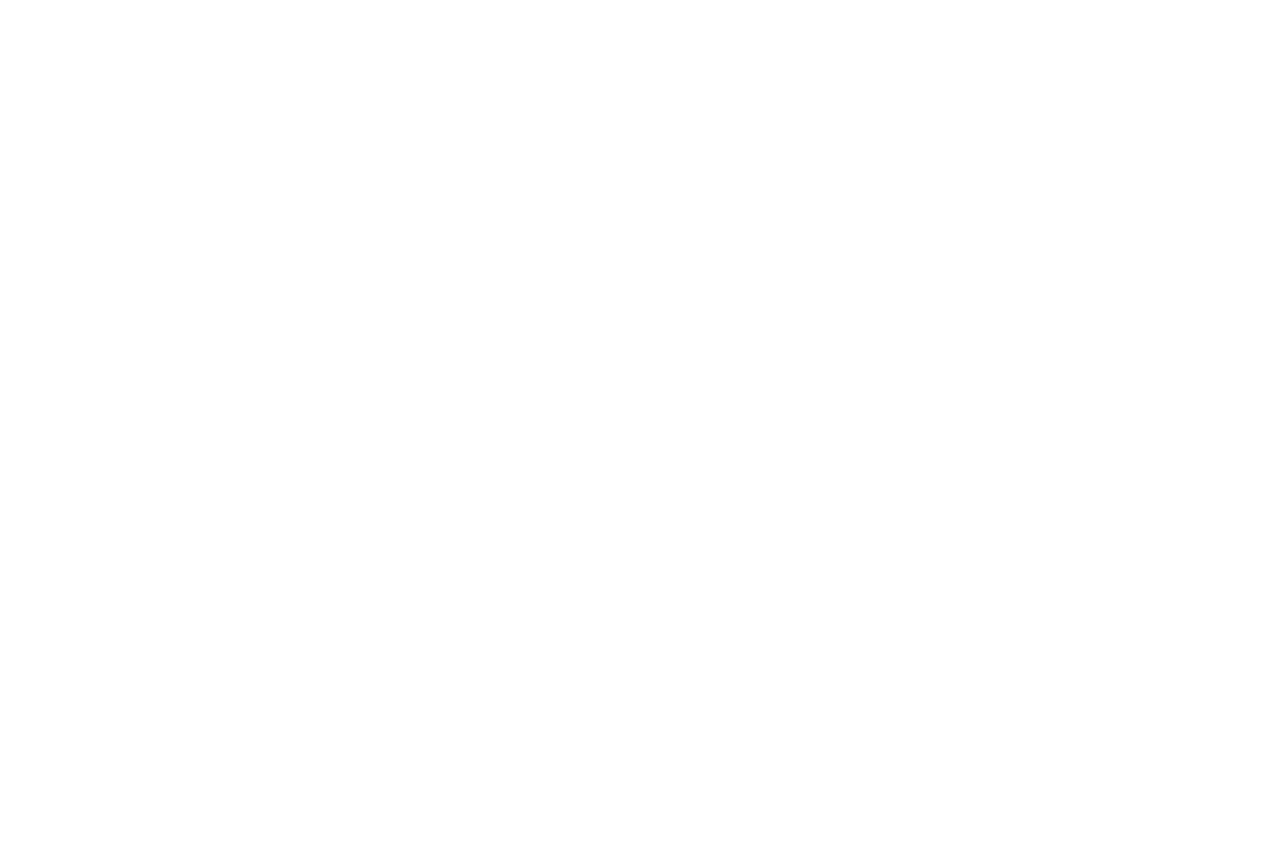
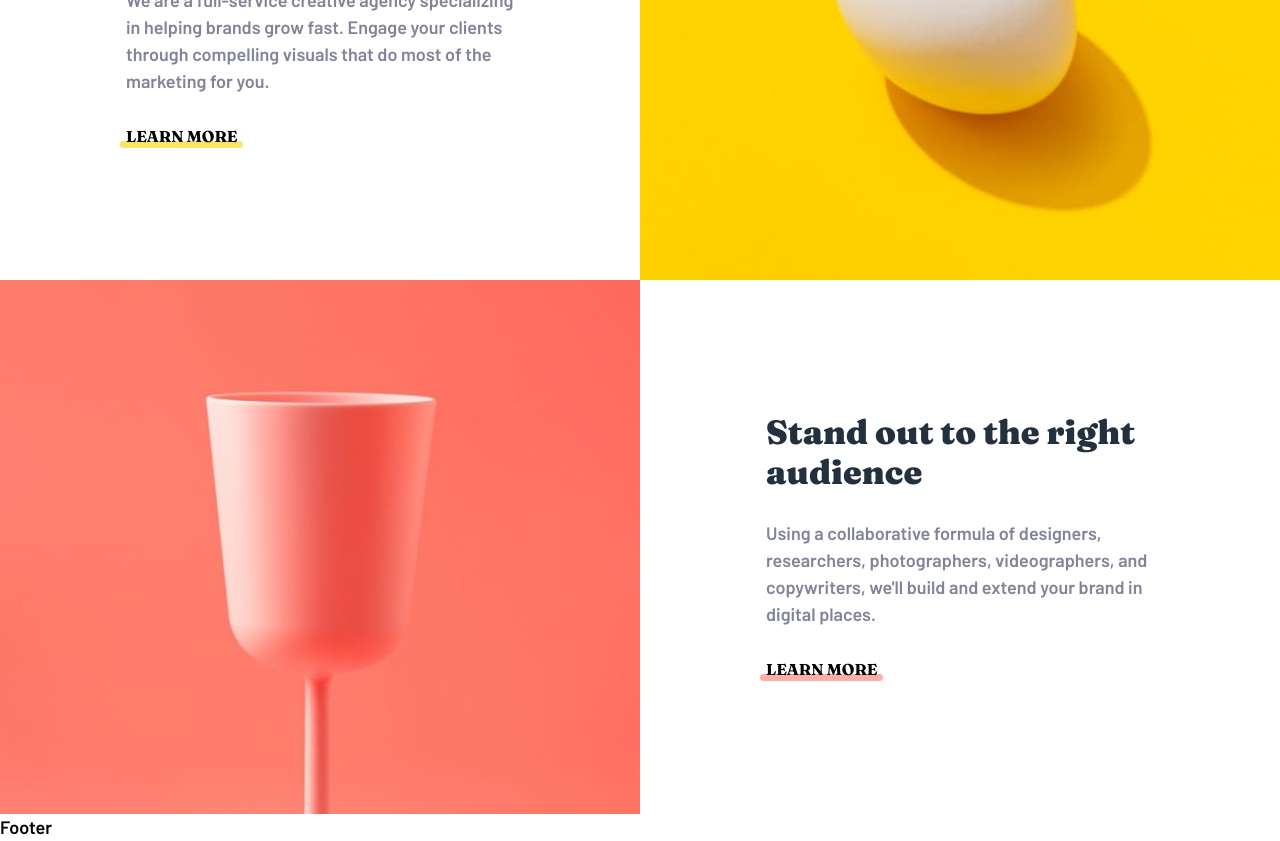
Before and after one commit to christine-contreras/tailwind-landingpage, a React (Create React App) app: page / in a window 1280 px wide. Shown: the part 1000-1841 px from the top of the page. Before the commit the page ends 800 px from the top, so only its background shows below. Built offline with nearby package versions, Linux system fonts and the light colour scheme.

Commit message:
about section done and working

```diff
--- a/src/components/about/About.jsx
+++ b/src/components/about/About.jsx
@@ -1,21 +1,35 @@
 import React from 'react'
+import propTypes from 'prop-types'
+import Link from '../link/Link'
 
-const About = () => {
+const About = ({ title, description, color, image, imageRight }) => {
   return (
-    <section>
-      <div>
-        <h2>Transform your brand</h2>
-        <p>
-          We are a full-service creative agency specializing in helping brands
-          grow fast. Engage your clients through compelling visuals that do most
-          of the marketing for you.
-        </p>
+    <section className='flex flex-wrap flex-col md:flex-row'>
+      <div className={`flex-[1_1_50%] ${imageRight && 'md:order-1'}`}>
+        <img src={image} alt='egg' className='w-full' />
+      </div>
+      <div className='p-9 xl:p-28 flex-[1_1_50%] flex justify-center flex-col items-center'>
+        <div className='w-full text-center md:text-left'>
+          <h2 className='font-serif text-3xl text-dark-blue lg:max-w-[22rem] font-black pb-6'>
+            {title}
+          </h2>
+        </div>
 
-        <a href='#'>Learn More</a>
+        <p className='text-center md:text-left text-gray pb-6'>{description}</p>
+
+        <div className='w-full text-center md:text-left'>
+          <Link color={color} />
+        </div>
       </div>
-      <div>{/* image here */}</div>
     </section>
   )
 }
 
 export default About
+About.propTypes = {
+  title: propTypes.string,
+  description: propTypes.string,
+  color: propTypes.string,
+  image: propTypes.string,
+  imageRight: propTypes.bool,
+}
--- /dev/null
+++ b/src/components/link/Link.jsx
@@ -0,0 +1,18 @@
+import React from 'react'
+import './link.css'
+import propTypes from 'prop-types'
+const Link = ({ color }) => {
+  return (
+    <a
+      href='#'
+      className={`inline-block font-serif uppercase text-sm link relative ${color}`}>
+      Learn More
+    </a>
+  )
+}
+
+export default Link
+
+Link.propTypes = {
+  color: propTypes.string,
+}
--- /dev/null
+++ b/src/components/link/link.css
@@ -0,0 +1,28 @@
+.link::after {
+  content: '';
+  height: 7px;
+  position: absolute;
+  width: 110%;
+  bottom: 2%;
+  opacity: 0.6;
+  left: -5%;
+  border-radius: 5px;
+  -webkit-border-radius: 5px;
+  -moz-border-radius: 5px;
+  -ms-border-radius: 5px;
+  -o-border-radius: 5px;
+  z-index: -1;
+}
+
+.link:hover::after,
+.link:active::after {
+  opacity: 1;
+}
+
+.yellow::after {
+  background-color: hsl(51, 100%, 49%);
+}
+
+.pink::after {
+  background-color: hsl(7, 99%, 70%);
+}
--- a/src/containers/Homepage.jsx
+++ b/src/containers/Homepage.jsx
@@ -1,10 +1,30 @@
 import React from 'react'
 import Hero from '../components/hero/Hero'
-
+import About from '../components/about/About'
+import eggImage from '../images/desktop/image-transform.jpg'
+import cupImage from '../images/desktop/image-stand-out.jpg'
 const Homepage = () => {
   return (
     <>
       <Hero />
+
+      <section>
+        <About
+          title='Transform your brand'
+          description='We are a full-service creative agency specializing in helping brands grow fast. Engage your clients through compelling visuals that do most of the marketing for you.'
+          color='yellow'
+          image={eggImage}
+          imageRight={true}
+        />
+
+        <About
+          title='Stand out to the right audience'
+          description="Using a collaborative formula of designers, researchers, photographers, videographers, and copywriters, we'll build and extend your brand in digital places."
+          color='pink'
+          image={cupImage}
+          imageRight={false}
+        />
+      </section>
     </>
   )
 }
--- a/tailwind.config.js
+++ b/tailwind.config.js
@@ -6,7 +6,7 @@
       md: '768px',
       lg: '1024px',
       xl: '1280px',
-      '2xl': '1536px',
+      '2xl': '1440px',
     },
     colors: {
       pink: 'hsl(7, 99%, 70%)',
```
